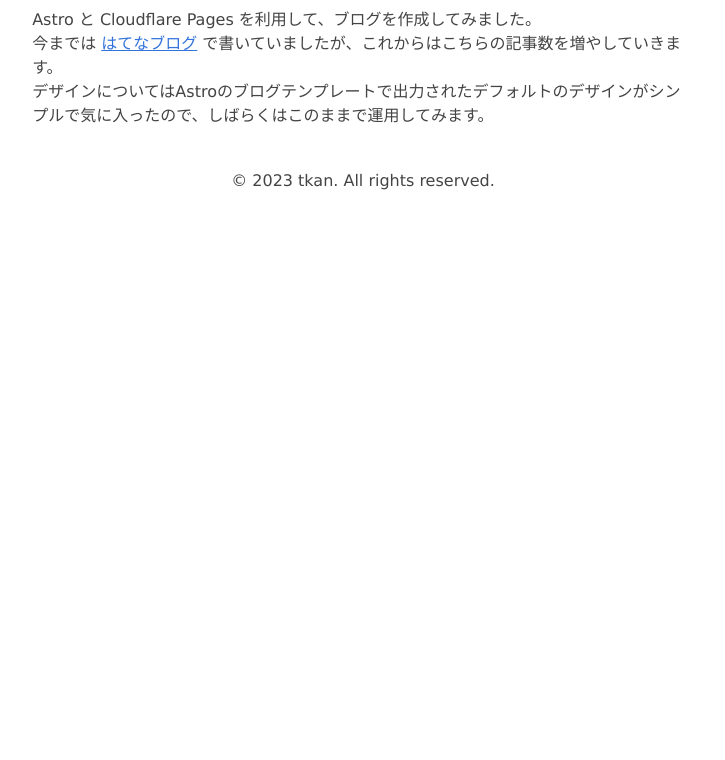
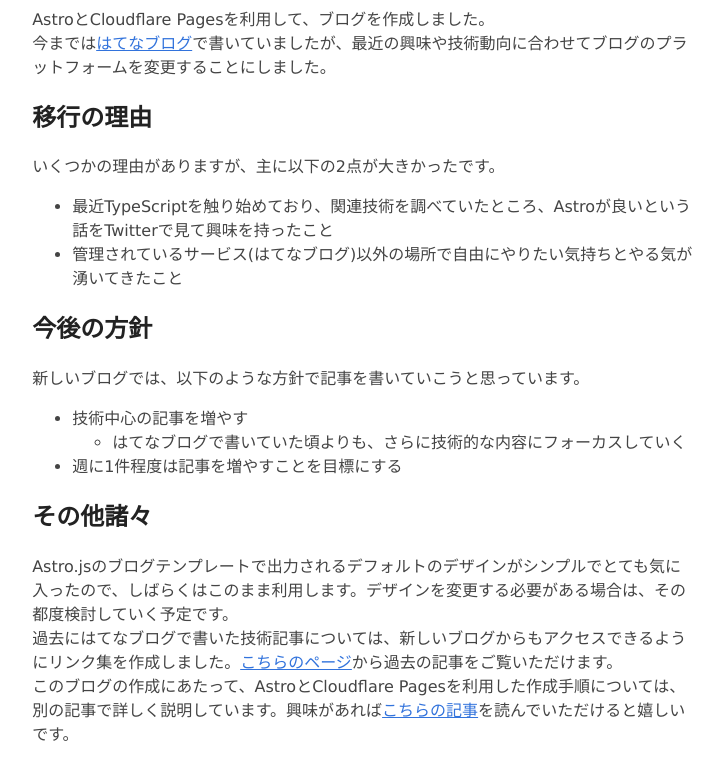
Before and after one commit to tkancf/tkancf.com, an Astro site: page /blog/first-post in a window 1280 px wide. Shown: the part 640-1400 px from the top of the page, without its empty margins (277-1002 px from the left). Before the commit the page ends 878 px from the top, so only its background shows below. Built offline with nearby package versions, Linux system fonts and the light colour scheme; Astro itself is replaced by a stand-in of ours.

Commit message:
Update first post

```diff
--- a/src/content/blog/first-post.md
+++ b/src/content/blog/first-post.md
@@ -1,10 +1,30 @@
 ---
-title: "Hello World!!"
+title: "ブログをAstroへ以降しました"
 description: "最初のブログ投稿"
 pubDate: "2023/04/16"
 heroImage: "/placeholder-hero.webp"
 ---
 
-Astro と Cloudflare Pages を利用して、ブログを作成してみました。
-今までは [はてなブログ](https://tkancf.hateblo.jp) で書いていましたが、これからはこちらの記事数を増やしていきます。
-デザインについてはAstroのブログテンプレートで出力されたデフォルトのデザインがシンプルで気に入ったので、しばらくはこのままで運用してみます。
+AstroとCloudflare Pagesを利用して、ブログを作成しました。
+今までは[はてなブログ](https://tkancf.hateblo.jp)で書いていましたが、最近の興味や技術動向に合わせてブログのプラットフォームを変更することにしました。
+
+## 移行の理由
+
+いくつかの理由がありますが、主に以下の2点が大きかったです。
+
+- 最近TypeScriptを触り始めており、関連技術を調べていたところ、Astroが良いという話をTwitterで見て興味を持ったこと
+- 管理されているサービス(はてなブログ)以外の場所で自由にやりたい気持ちとやる気が湧いてきたこと
+
+## 今後の方針
+
+新しいブログでは、以下のような方針で記事を書いていこうと思っています。
+
+- 技術中心の記事を増やす
+  - はてなブログで書いていた頃よりも、さらに技術的な内容にフォーカスしていく
+- 週に1件程度は記事を増やすことを目標にする
+
+## その他諸々
+
+Astro.jsのブログテンプレートで出力されるデフォルトのデザインがシンプルでとても気に入ったので、しばらくはこのまま利用します。デザインを変更する必要がある場合は、その都度検討していく予定です。
+過去にはてなブログで書いた技術記事については、新しいブログからもアクセスできるようにリンク集を作成しました。[こちらのページ](/blog/past-technical-articles-collection/)から過去の記事をご覧いただけます。
+このブログの作成にあたって、AstroとCloudflare Pagesを利用した作成手順については、別の記事で詳しく説明しています。興味があれば[こちらの記事](astro-and-cloudflare-pages-blog-creation/)を読んでいただけると嬉しいです。
```
